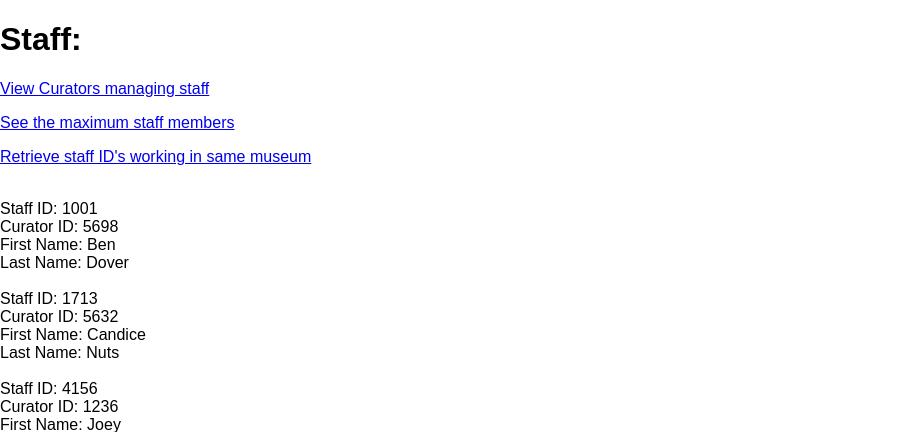
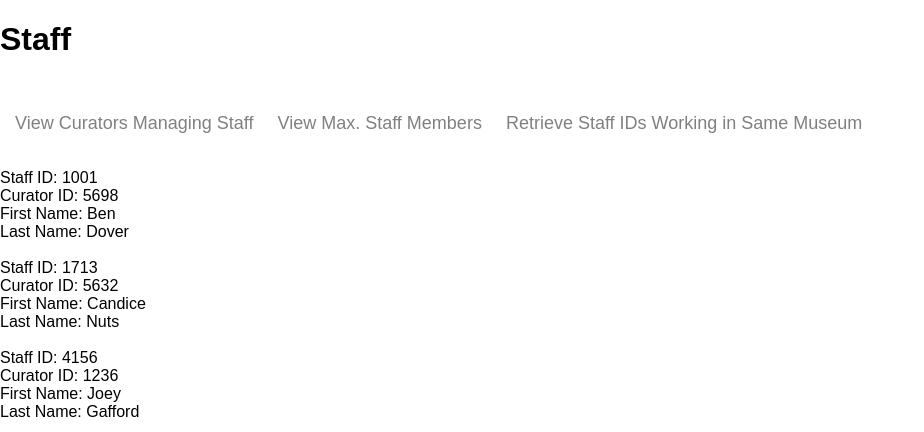
Before and after one commit to Janit11/Art-Gallery-Database, a PHP site: page /staff.php in a window 1280 px wide. Shown: the part 126-558 px from the top of the page, without its empty margins (0-924 px from the left). Run offline with PHP 8.4, Linux system fonts and the light colour scheme; data comes from the database, SQL or seed files in the repository.

Commit message:
Formatting and Header changes

```diff
--- a/Select.php
+++ b/Select.php
@@ -22,7 +22,7 @@
     </style>
 <head>
 <body>
-    <h1>Select Query</h1>
+    <h1>Ticket Pricing</h1>
     <p>List all ticket types where price of the ticket is more than $ price (max ticket price = $25) </p>
     <form action="" method="POST">
         <input type="text" name="price" placeholder="Price">
--- a/aggregation.php
+++ b/aggregation.php
@@ -22,7 +22,7 @@
     </style>
 <head>
 <body>
-    <h1>Aggregation Query</h1>
+    <h1>Artist Age/Rating</h1>
     <p>Retrieve the average age or rating of all artists </p>
     <form action="" method="POST">
         <input type="text" name="option" placeholder="Type age or rating">
--- a/artists.php
+++ b/artists.php
@@ -10,7 +10,7 @@
 
 <head>
 <body>
-    <h1>Artists:</h1>
+    <h1>Artists</h1>
     <div class="wrapper">
         <p><a class="active" href="delete.php">Delete Artist</a></p>
         <p><a class="active" href="update.php">Update Artist</a></p>
--- a/curator.php
+++ b/curator.php
@@ -8,7 +8,7 @@
 	<title>Curators</title>
 <head>
 <body>
-    <h1>Curators:</h1>
+    <h1>Curators</h1>
     <!-- <p>Please fill in all fields to add a new artist.</p> -->
 	<?php
         $conn = OpenCon();
--- a/division.php
+++ b/division.php
@@ -7,7 +7,7 @@
 <!DOCTYPE html>
 <html>
 <head>
-	<title>Division</title>
+	<title>Staff IDs Managing Exhibtion</title>
     <style>
         input{
             padding: 12px;
@@ -45,9 +45,11 @@
         $result = mysqli_query($conn, $sql);
         $resultCheck = mysqli_num_rows($result);
 
+        echo "<br>";
+
         if ($resultCheck > 0) {
             while ($row = mysqli_fetch_array($result)) { //"mysqli_fetch_assoc" fetches all the info from $result (php function)
-                echo $row['sID'];
+                echo "ID: {$row['sID']}";
 
                 echo "<br>";
             }
--- a/join.php
+++ b/join.php
@@ -28,7 +28,7 @@
 
 <head>
 <body>
-    <h1>Join Query</h1>
+    <h1>Display 2 Different Fields</h1>
     <form action="" method="POST">
         <p>Join the columns from both tables to get the desired result. </p>
         <select name="t1" >
--- a/projection.php
+++ b/projection.php
@@ -22,7 +22,7 @@
     </style>
 <head>
 <body>
-    <h1>Projection Query</h1>
+    <h1>View Information of Curators</h1>
     <p>Choose a column to project </p>
     <p>  </p>
     <p>cID</p>
--- a/select.php
+++ b/select.php
@@ -22,7 +22,7 @@
     </style>
 <head>
 <body>
-    <h1>Select Query</h1>
+    <h1>Ticket Pricing</h1>
     <p>List all ticket types where price of the ticket is more than $ price (max ticket price = $25) </p>
     <form action="" method="POST">
         <input type="text" name="price" placeholder="Price">
--- a/staff.php
+++ b/staff.php
@@ -6,13 +6,14 @@
 <html>
 <head>
 	<title>Staff</title>
+    <link rel="stylesheet" href="style2.css">
 <head>
 <body>
-    <h1>Staff:</h1>
+    <h1>Staff</h1>
     <div class="wrapper">
-        <p><a class="active" href="curator.php">View Curators managing staff</a></p>
-        <p><a class="active" href="nested.php">See the maximum staff members</a></p>
-        <p><a class="active" href="division.php">Retrieve staff ID's working in same museum</a></p>
+        <p><a class="active" href="curator.php">View Curators Managing Staff</a></p>
+        <p><a class="active" href="nested.php">View Max. Staff Members</a></p>
+        <p><a class="active" href="division.php">Retrieve Staff IDs Working in Same Museum</a></p>
     </div>
 	<?php
         $conn = OpenCon();
```
